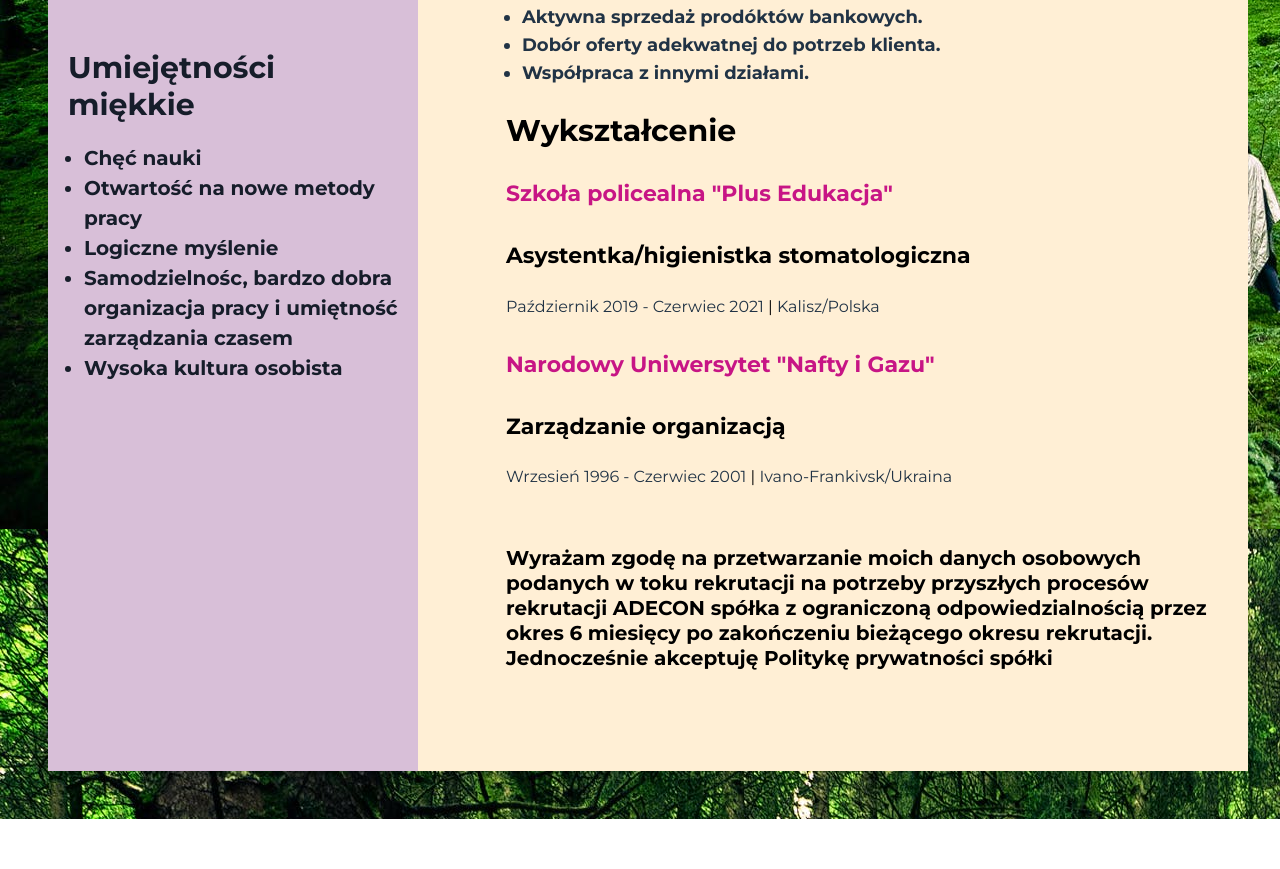
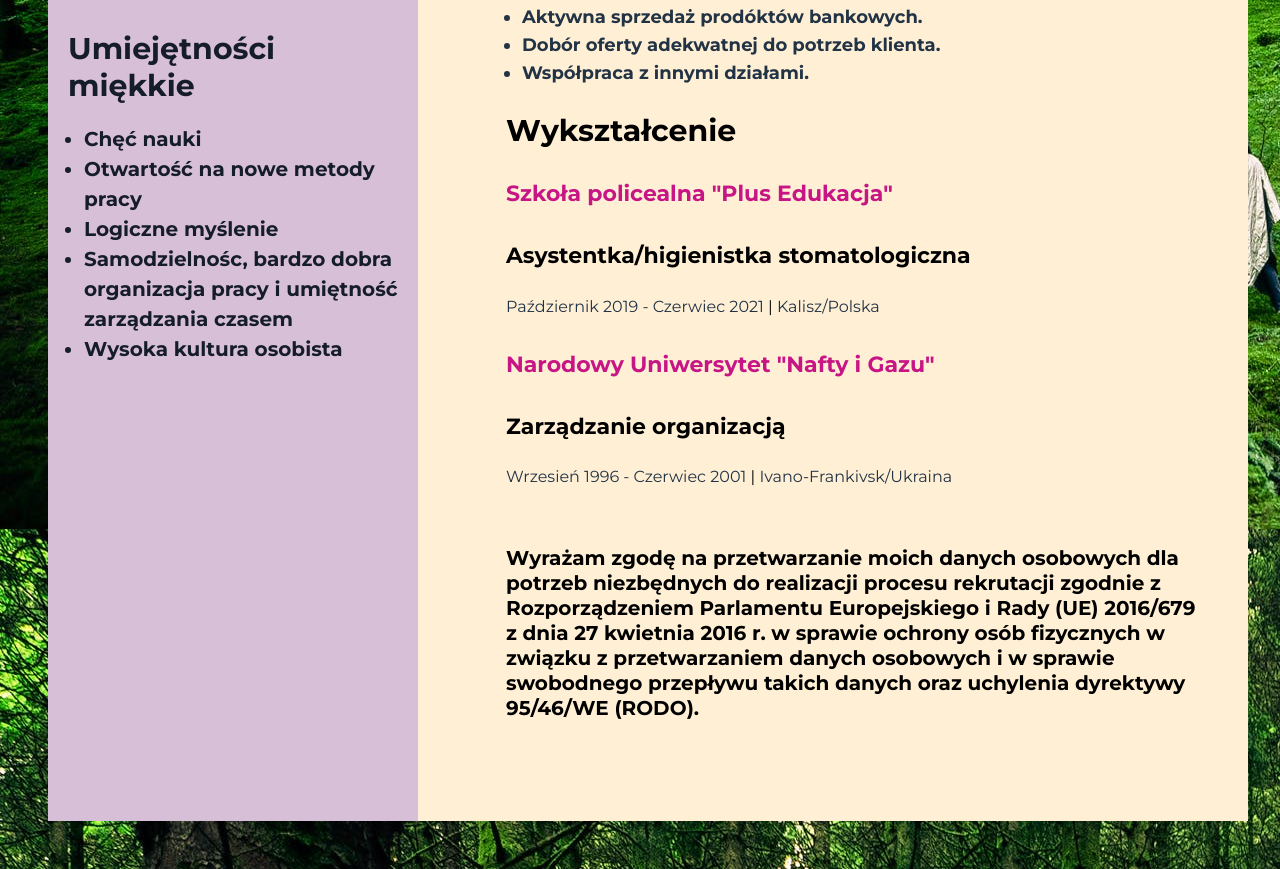
Before and after one commit to Ovoyana/resume, a plain HTML site: page index.html in a window 1280 px wide. Shown: the part 1138-2007 px from the top of the page. Before the commit the page ends 1957 px from the top, so only its background shows below. Drawn offline with Linux system fonts and the light colour scheme.

Commit message:
update main

```diff
--- a/index.html
+++ b/index.html
@@ -139,17 +139,18 @@
           </p>
         </div>
         <p class="rodo">
-          Wyrażam zgodę na przetwarzanie moich danych osobowych podanych w toku
-          rekrutacji na potrzeby przyszłych procesów rekrutacji ADECON spółka z
-          ograniczoną odpowiedzialnością przez okres 6 miesięcy po zakończeniu
-          bieżącego okresu rekrutacji. Jednocześnie akceptuję Politykę
-          prywatności spółki
+          Wyrażam zgodę na przetwarzanie moich danych osobowych dla potrzeb
+          niezbędnych do realizacji procesu rekrutacji zgodnie z Rozporządzeniem
+          Parlamentu Europejskiego i Rady (UE) 2016/679 z dnia 27 kwietnia 2016
+          r. w sprawie ochrony osób fizycznych w związku z przetwarzaniem danych
+          osobowych i w sprawie swobodnego przepływu takich danych oraz
+          uchylenia dyrektywy 95/46/WE (RODO).
         </p>
       </div>
 
       <!-- Sidebar -->
 
-      <aside class="sidebar">ma
+      <aside class="sidebar">
         <img
           src="images/photo_2024-01-01_20-04-05.jpg"
           alt="My photo"
```
